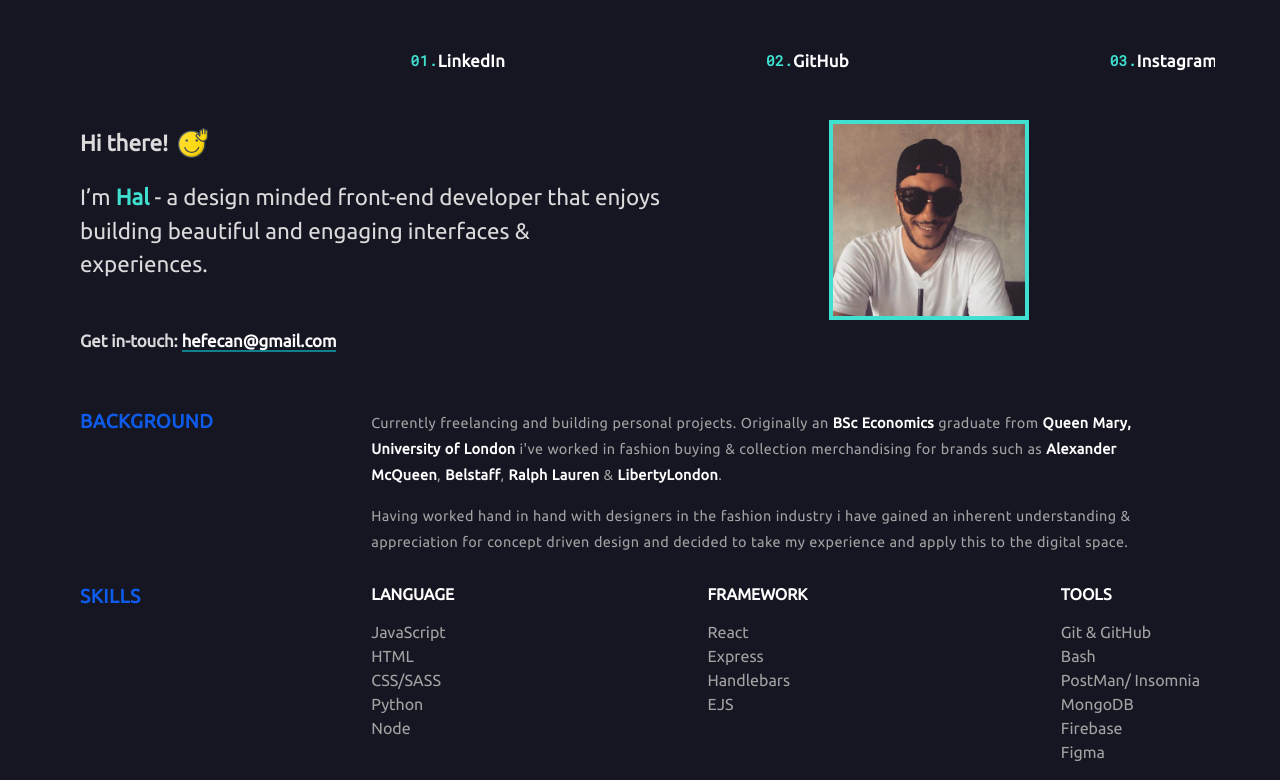
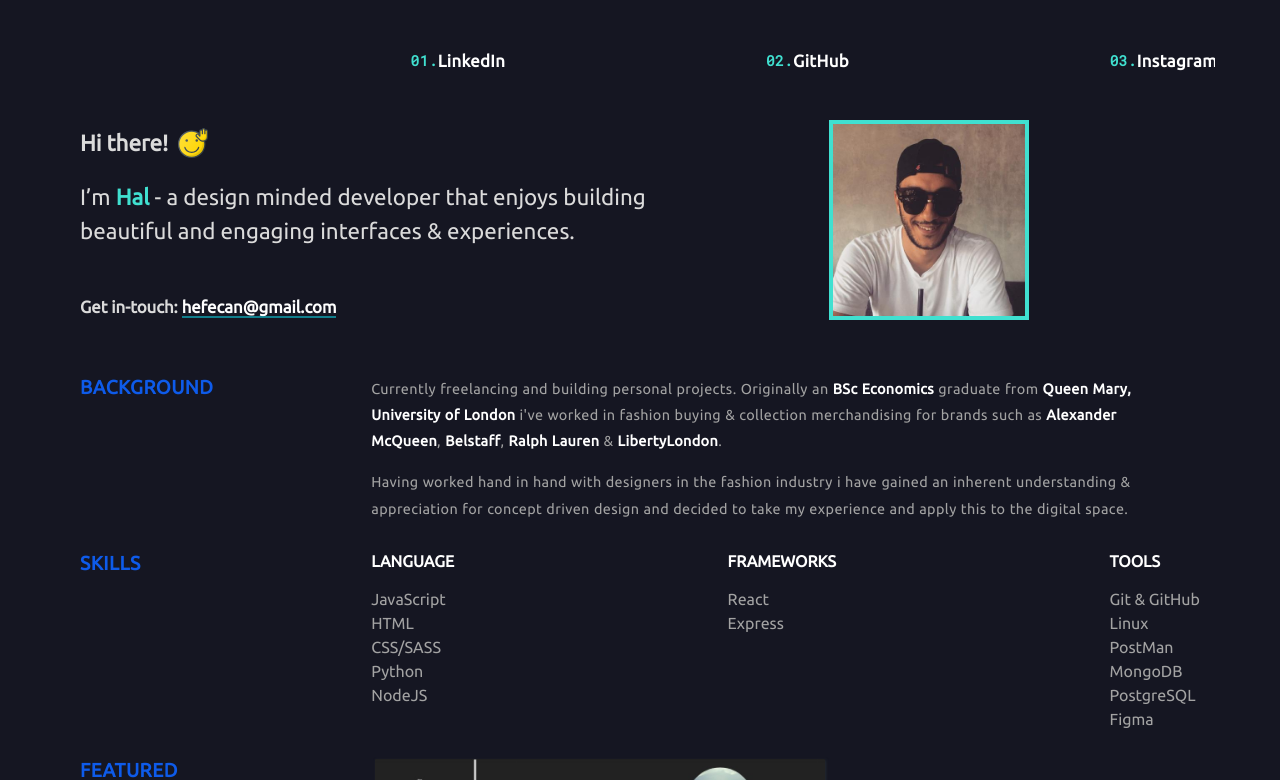
Before and after one commit to hal-efecan/hal-efecan.github.io, a plain HTML site: page index.html in a window 1280 px wide. Shown: the top 780 px of the page. Drawn offline with Linux system fonts and the light colour scheme.

Commit message:
updated list

```diff
--- a/index.html
+++ b/index.html
@@ -37,7 +37,7 @@
             </div>
 
             <p class="section-one__paragraph">I’m <span class="section-one__paragraph__name">Hal</span> -
-            a design minded front-end developer
+            a design minded developer
             that enjoys building beautiful and engaging interfaces & experiences.
             </p>
 
@@ -74,22 +74,20 @@
                     <li>HTML</li>
                     <li>CSS/SASS</li>
                     <li>Python</li>
-                    <li>Node</li>
+                    <li>NodeJS</li>
                 </ul>
                 <ul class="section-three__content__ul">
-                    <div class="section-three__content__skill-label">Framework</div>
+                    <div class="section-three__content__skill-label">Frameworks</div>
                     <li>React</li>
                     <li>Express</li>
-                    <li>Handlebars</li>
-                    <li>EJS</li>
                 </ul>
                 <ul class="section-three__content__ul">
                     <div class="section-three__content__skill-label">Tools</div>
                     <li>Git & GitHub</li>
-                    <li>Bash</li>
-                    <li>PostMan/ Insomnia</li>
+                    <li>Linux</li>
+                    <li>PostMan</li>
                     <li>MongoDB</li>
-                    <li>Firebase</li>
+                    <li>PostgreSQL</li>
                     <li>Figma</li>
                 </ul>
             </div>
```
